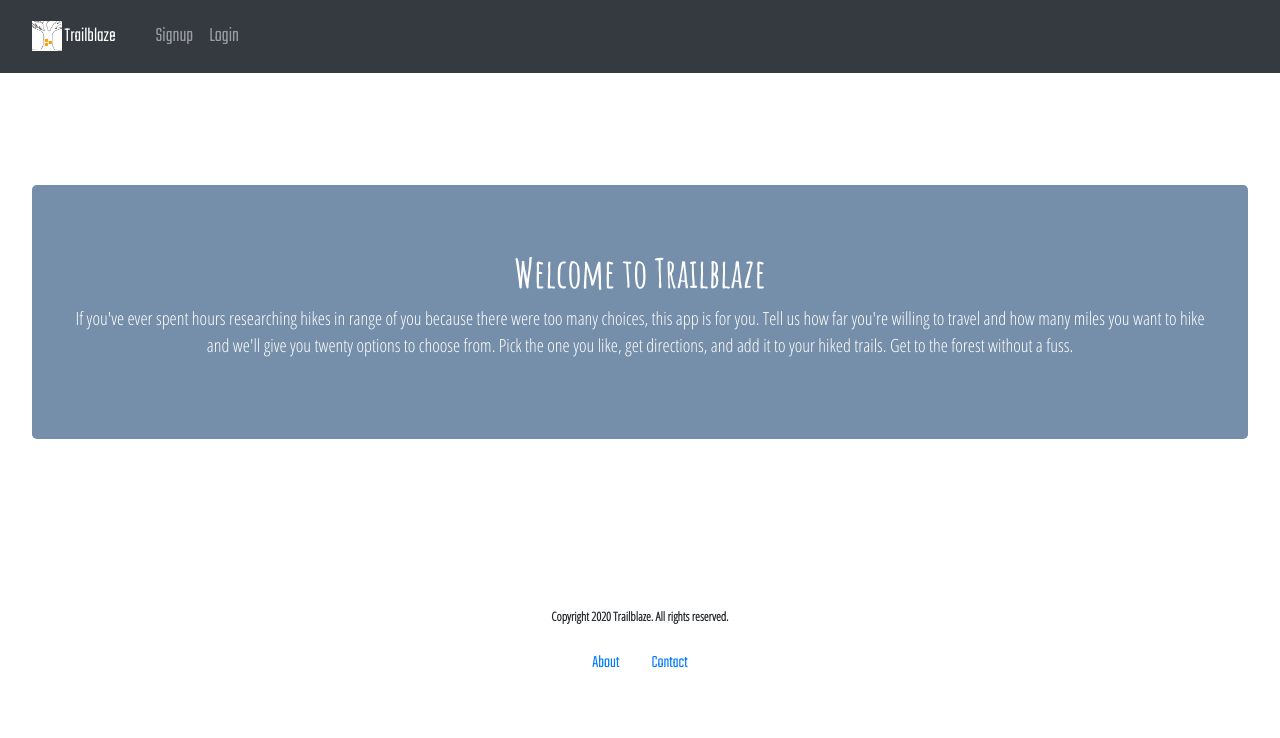
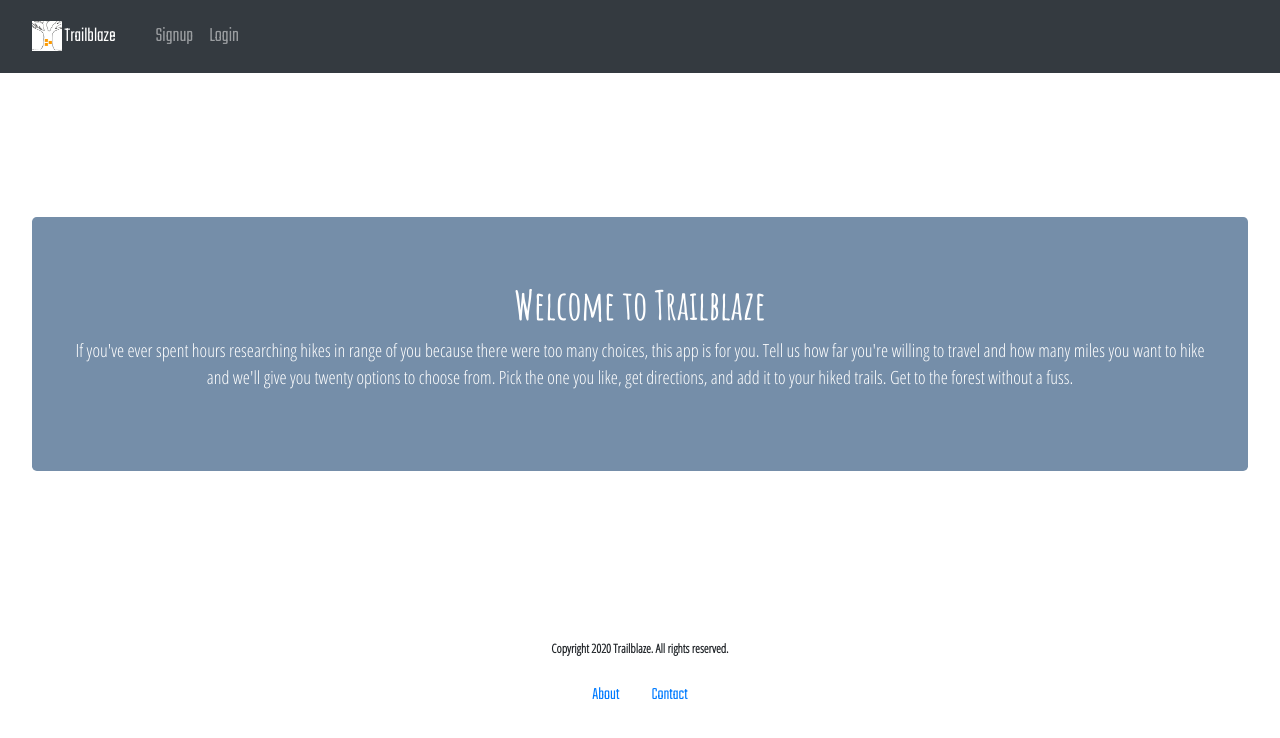
Before and after one commit to smitham50/trailblaze-frontend, a React (Create React App) app: page / in a window 1280 px wide. Shown: the top 738 px of the page. Built offline with nearby package versions, Linux system fonts and the light colour scheme.

Commit message:
style/header margin adjusted

```diff
--- a/src/App.css
+++ b/src/App.css
@@ -15,7 +15,7 @@
 
 .App-header {
   background-color: #ffffff21;
-  margin-top: 6vh;
+  margin-top: 10vh;
   padding: 4vh;
   min-height: 70vh;
   display: flex;
```
